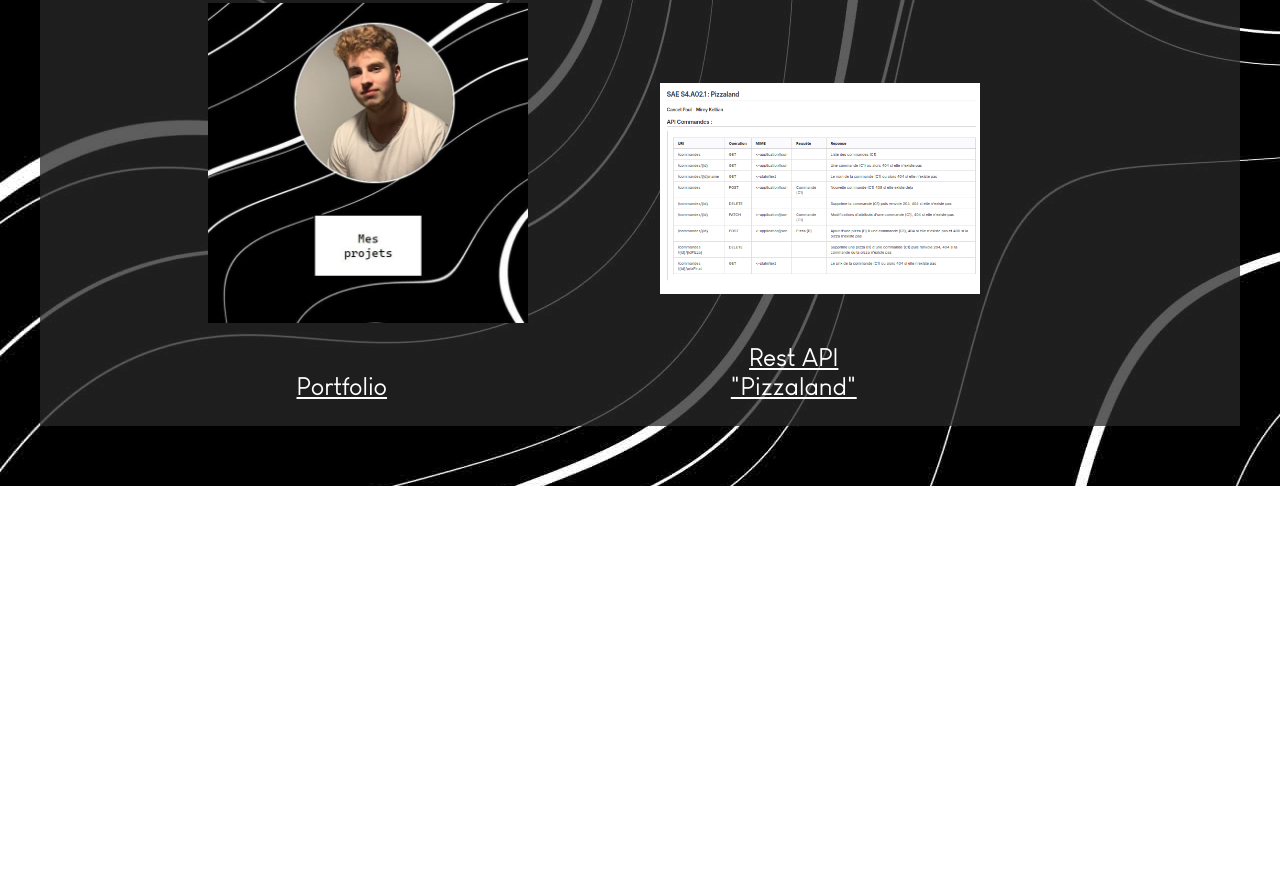
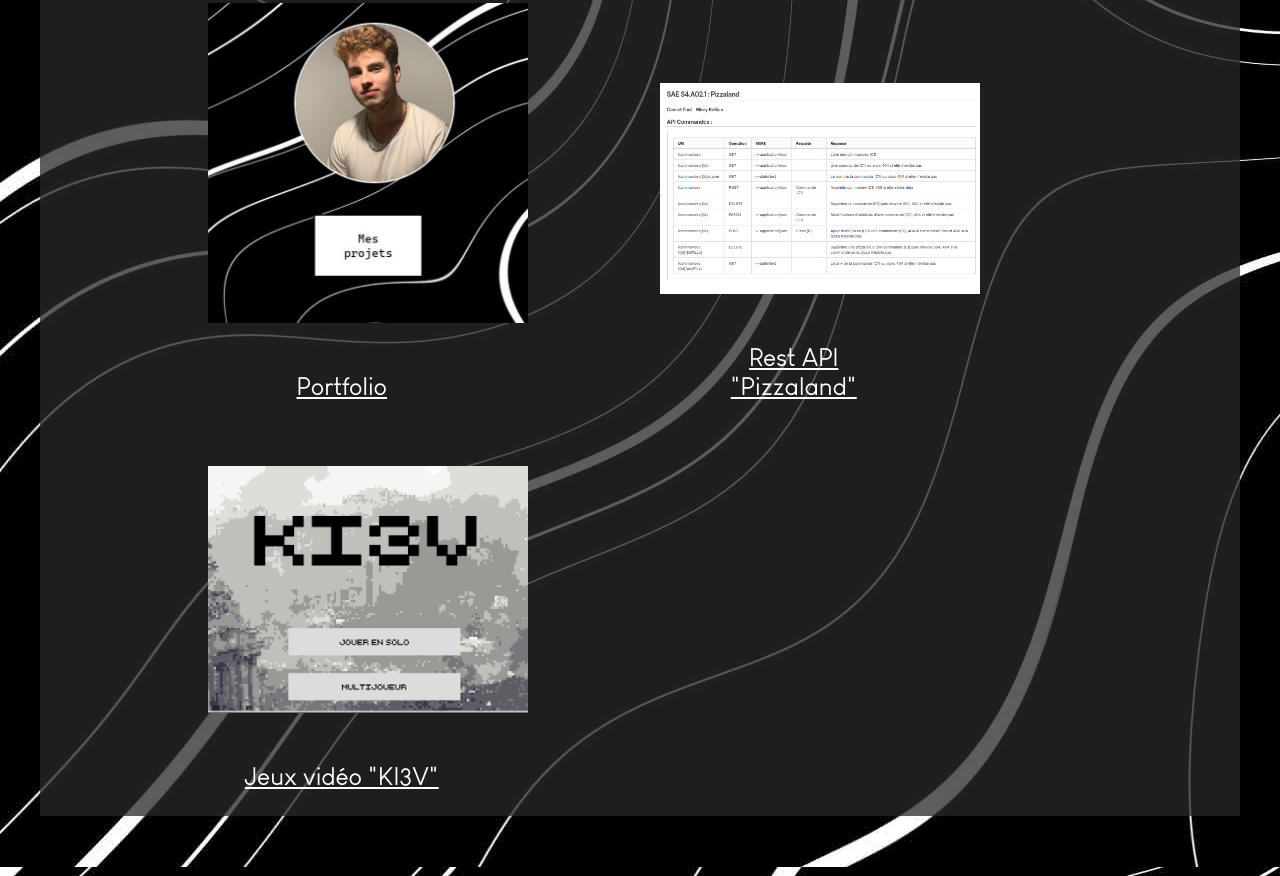
Before and after one commit to Paulcancel/portfolio, a plain HTML site: page public/Pages/Projets.html in a window 1280 px wide. Shown: the part 1293-2169 px from the top of the page. Before the commit the page ends 1779 px from the top, so only its background shows below. Drawn offline with Linux system fonts and the light colour scheme.

Commit message:
Update file Projets.html

```diff
--- a/public/Pages/Projets.html
+++ b/public/Pages/Projets.html
@@ -65,6 +65,14 @@
                     </div>
                 </a>
             </li>
+            <li>
+                <a href="./Projets/ki3v.html">
+                    <img src="../Images/Projets/ki3v.png" alt="KI3V">
+                    <div class="title">
+                        <p>Jeux vidéo "KI3V"</p>
+                    </div>
+                </a>
+            </li>
         </ul>
 
     </div>
```
